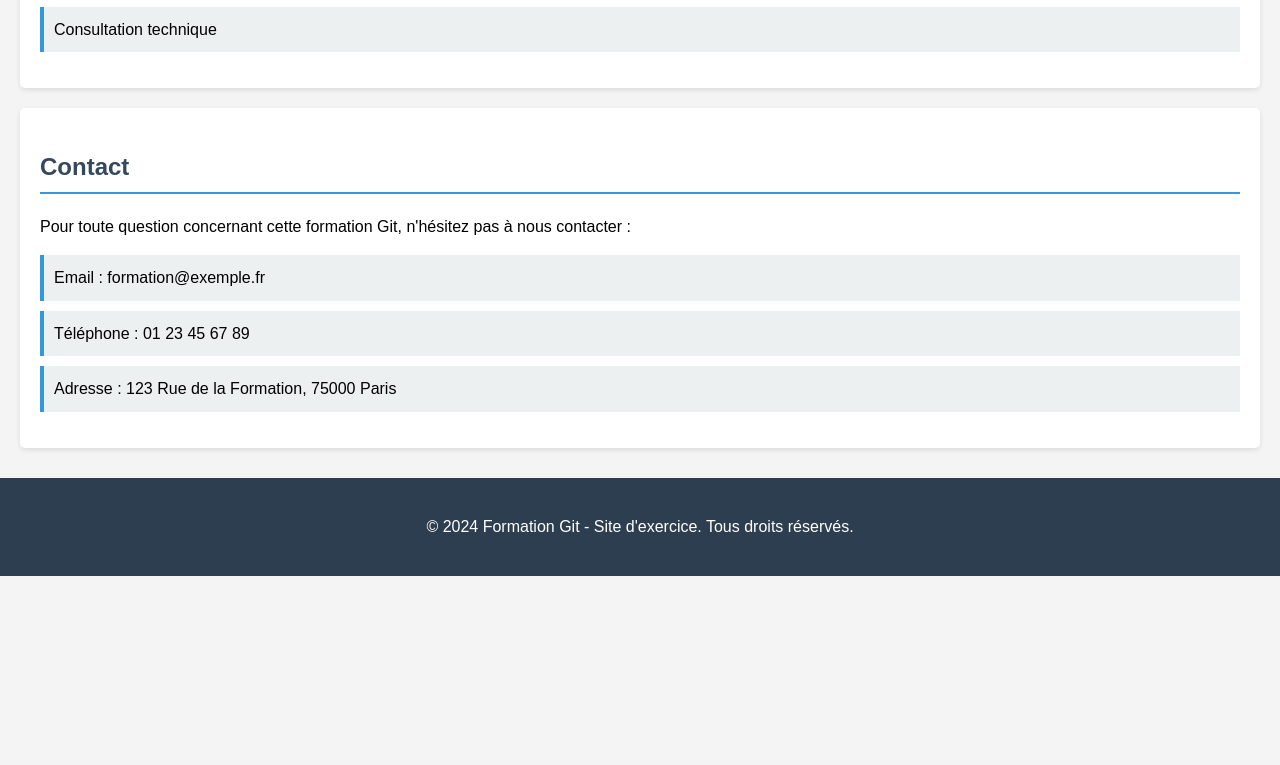
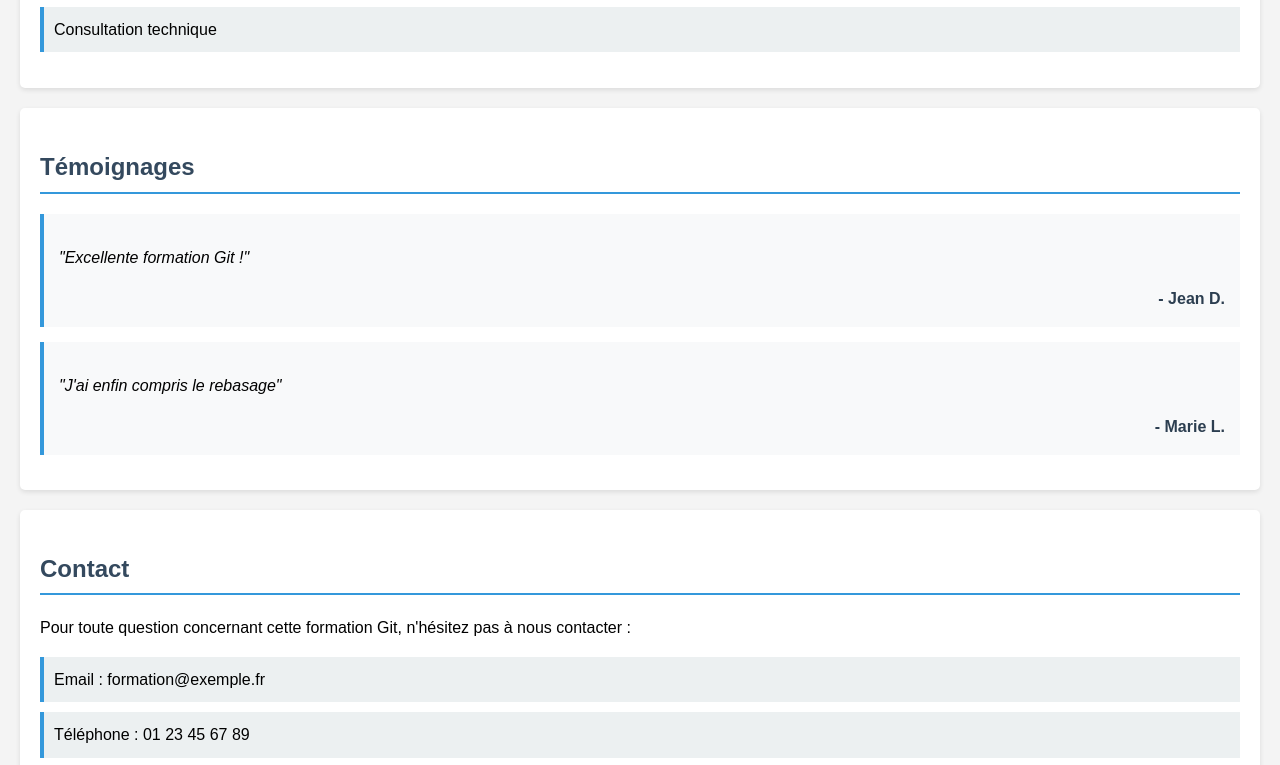
Before and after one commit to kaliop/git-exos, a plain HTML site: page index.html in a window 1280 px wide. Shown: the part 780-1545 px from the top of the page. Before the commit the page ends 1356 px from the top, so only its background shows below. Drawn offline with Linux system fonts and the light colour scheme.

Commit message:
gros commit avec plein de trucs - navigation + section testimonials + css

```diff
--- a/index.html
+++ b/index.html
@@ -12,6 +12,7 @@
             <li><a href="#accueil">Accueil</a></li>
             <li><a href="#apropos">À propos</a></li>
             <li><a href="#services">Services</a></li>
+            <li><a href="#testimonials">Témoignages</a></li>
             <li><a href="#contact">Contact</a></li>
         </ul>
     </nav>
@@ -36,6 +37,18 @@
         </ul>
     </section>
 
+    <section id="testimonials">
+        <h2>Témoignages</h2>
+        <div class="testimonial">
+            <p>"Excellente formation Git !"</p>
+            <cite>- Jean D.</cite>
+        </div>
+        <div class="testimonial">
+            <p>"J'ai enfin compris le rebasage"</p>
+            <cite>- Marie L.</cite>
+        </div>
+    </section>
+
     <section id="contact">
         <h2>Contact</h2>
         <p>Pour toute question concernant cette formation Git, n'hésitez pas à nous contacter :</p>
--- a/style.css
+++ b/style.css
@@ -99,6 +99,24 @@ footer {
     margin-top: 30px;
 }
 
+/* Testimonials */
+.testimonial {
+    background-color: #f8f9fa;
+    border-left: 4px solid #3498db;
+    padding: 15px;
+    margin: 15px 0;
+    font-style: italic;
+}
+
+.testimonial cite {
+    display: block;
+    text-align: right;
+    margin-top: 10px;
+    font-style: normal;
+    font-weight: bold;
+    color: #2c3e50;
+}
+
 /* Responsive Design */
 @media (max-width: 768px) {
     body {
```
